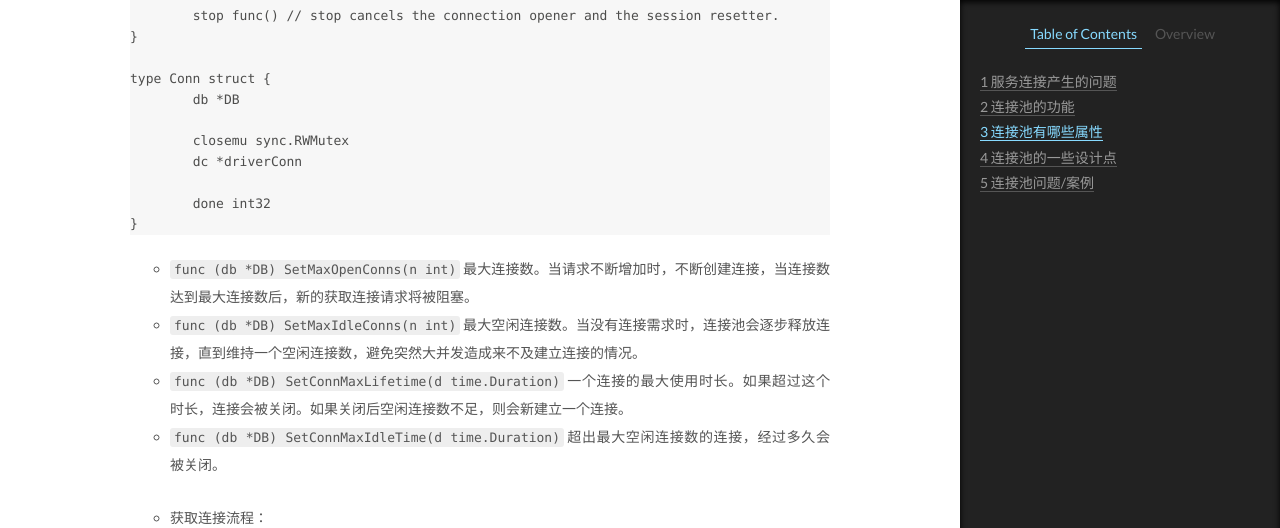
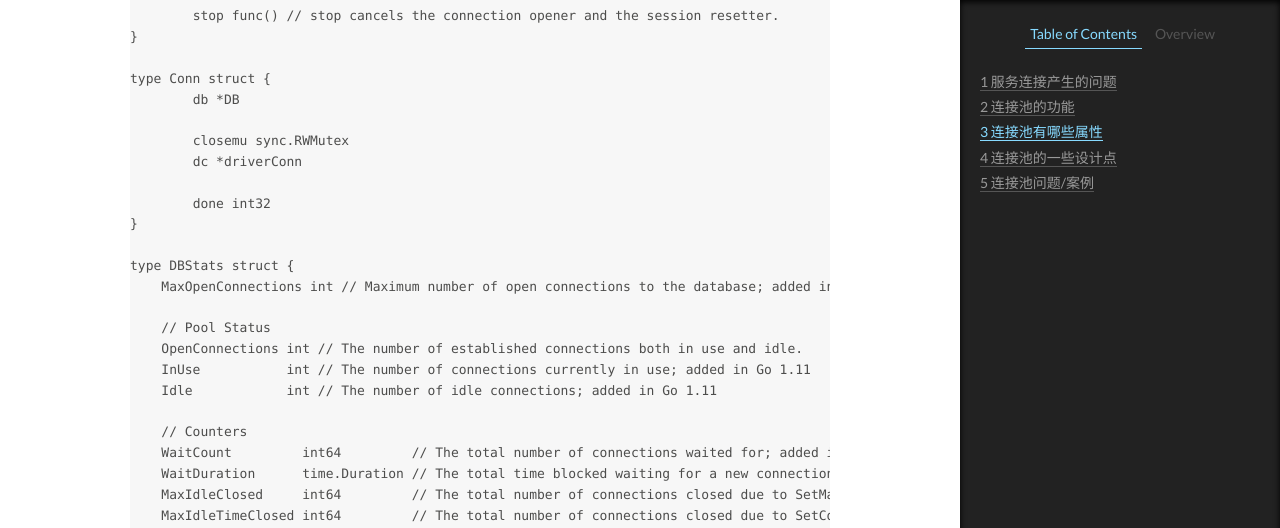
Before and after one commit to CodeHunter2006/CodeHunter2006.github.io, a Jekyll site: the page built from _posts/2020-10-23-Connection_Pool.md, in a window 1280 px wide and 1400 px high, scrolled down 1921 px. Shown: the top 528 px of the window. Built offline with Jekyll 4.4.1, drawn with Linux system fonts in a browser that asks for light colours; some of the changed text lies outside the part shown.

Commit message:
[doc]: add contents.

````diff
--- a/_posts/2020-10-23-Connection_Pool.md
+++ b/_posts/2020-10-23-Connection_Pool.md
@@ -65,7 +65,25 @@
 
 	done int32
 }
+
+type DBStats struct {
+    MaxOpenConnections int // Maximum number of open connections to the database; added in Go 1.11
+
+    // Pool Status
+    OpenConnections int // The number of established connections both in use and idle.
+    InUse           int // The number of connections currently in use; added in Go 1.11
+    Idle            int // The number of idle connections; added in Go 1.11
+
+    // Counters
+    WaitCount         int64         // The total number of connections waited for; added in Go 1.11
+    WaitDuration      time.Duration // The total time blocked waiting for a new connection; added in Go 1.11
+    MaxIdleClosed     int64         // The total number of connections closed due to SetMaxIdleConns; added in Go 1.11
+    MaxIdleTimeClosed int64         // The total number of connections closed due to SetConnMaxIdleTime; added in Go 1.15
+    MaxLifetimeClosed int64         // The total number of connections closed due to SetConnMaxLifetime; added in Go 1.11
+}
 ```
+
+![sql.DB](/assets/images/2020-10-23-Connection_Pool_2.png)
 
 - `func (db *DB) SetMaxOpenConns(n int)`
   最大连接数。当请求不断增加时，不断创建连接，当连接数达到最大连接数后，新的获取连接请求将被阻塞。
@@ -84,13 +102,19 @@
 
 # 连接池的一些设计点
 
+- 连接池是并发安全的，但连接不是
 - 连接池的连接，通常使用之后要放回池中。如果发生网络错误，则不放回，而直接关闭，这样连接池会创建新连接。
 - 每个连接要记录一个最新有效时间，超过了心跳间隔要自动 ping 一下以保持连接的健康状态，下面三点表示有效：
   1. 连接刚刚建立
   2. 连接刚正常使用过，返回的结果正确，没有网络异常
   3. 连接刚经过 ping 操作，收到了 pang
+- 当程序退出时，要关闭连接池，连接资源要妥善关闭，例如数据库的事务状态
 - `DB.openerCh`表示要打开的新连接的队列，使用 channel 可以减少锁的使用
 - `DB.cleanerCh`表示要清理的连接队列
+- 可以通过`DBStats`查看连接池的统计数据，从而进行连接数设置调优，例如：
+  - `DBStats.Idle`总是很大，说明连接数过大
+  - `DBStats.WaitCount`总是较大，说明连接数不足，排队等待连接过多，处理延迟较大
+- 由于数据库连接可能在服务端被关闭，可以获取服务端 wait_timeout 参数，然后把`SetConnMaxLifetime`设置为该数值-10s 左右
 
 # 连接池问题/案例
 
````
Also changed, not shown: _posts/2018-11-28-Go_Syntax.md (+9 -0 lines), _posts/2019-01-26-Redis_Cache_Snowslide.md (+4 -0 lines), _posts/2020-10-17-Go_gRPC.md (+42 -0 lines).
